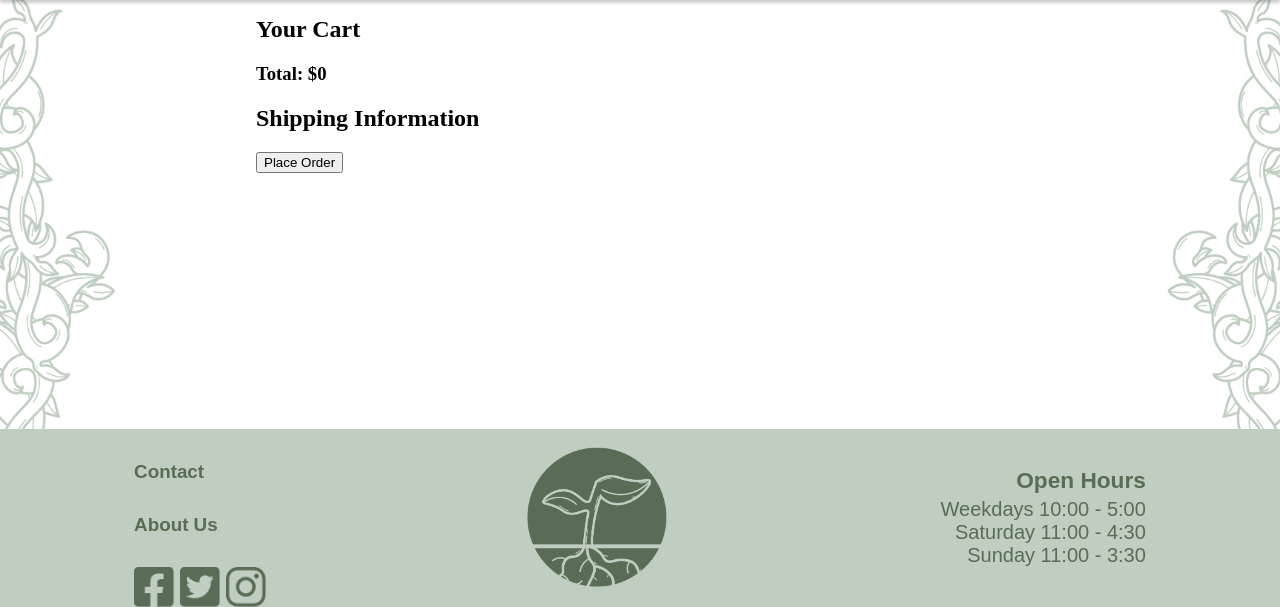
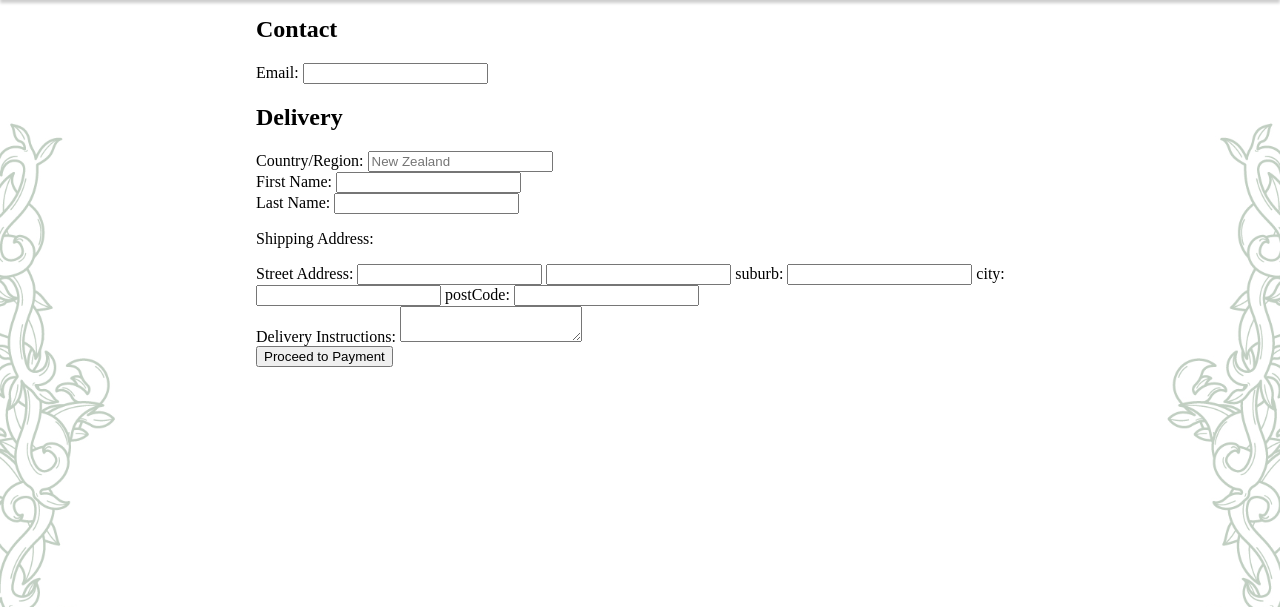
Before and after one commit to jesssssssssssss/plantpractise, a Flask app: page /checkout in a window 1280 px wide. Shown: the part 170-777 px from the top of the page. Run offline with Flask 3, Linux system fonts and the light colour scheme; a user stored in the database is signed in; some web fonts are replaced.

Commit message:
unstyled but working

```diff
--- a/1Plant Website/Plant Website/Website/templates/accountDetails.html
+++ b/1Plant Website/Plant Website/Website/templates/accountDetails.html
@@ -72,7 +72,7 @@
 
                 <div class="shipPayGroup">
                     <p class="detailsFlexLabel">Shipping Address:</p>
-                    {% if accountDetails.addressHouseNo == None or accountDetails.addressHouseNo == "None" %}
+                    {% if accountDetails.addressHouseNo == None or accountDetails.addressHouseNo == "None" or accountDetails.addressHouseNo == "" %}
                     <h2> - </h2>
                     {% else %}
                     <h2>{{ accountDetails.addressHouseNo }} {{accountDetails.addressStreetName }}, {{accountDetails.addressSuburb }}, {{accountDetails.addressCity }} {{accountDetails.addressPostCode }}</h2>
@@ -84,8 +84,8 @@
 
                 <div class="shipPayGroup">
                     <p class="detailsFlexLabel">Payment Details:</p>
-                    {% if accountDetails.paymentCardNo == None or accountDetails.paymentCardNo == "None" %}
-                    <h2></h2>
+                    {% if accountDetails.paymentCardNo == Null or accountDetails.paymentCardNo == "None" or accountDetails.paymentCardNo == "" %}
+                    <h2>---</h2>
                     {% else %}
                     <h2>Visa Debit </h2>
                     <h2>{{ masked_card }}</h2>
--- a/1Plant Website/Plant Website/Website/templates/checkout.html
+++ b/1Plant Website/Plant Website/Website/templates/checkout.html
@@ -5,22 +5,74 @@
     <link rel="stylesheet" href="{{ url_for('static', filename='css/checkout.css') }}">
 </head>
 <body>
+    {% with messages = get_flashed_messages(with_categories=true) %}
+        {% if messages %}
+            <ul class="message">
+                {% for category, message in messages %}
+                    <li class="{{category}}"> {{message}} </li>
+                {% endfor %}
+            </ul>
+        {% endif %}
+    {% endwith %}
+
     <h1>Checkout</h1>
     <form action="{{ url_for('views.checkout') }}" method="POST">
         <div>
-            <h2>Your Cart</h2>
-            {% for item in cartItems %}
-            <div>
-                <p>{{ item.shopproduct.name }} - {{ item.quantity }} x ${{ item.shopproduct.price }}</p>
+
+            <div class="contact">
+                <h2>Contact</h2>
+                <label for="email">Email:</label>
+                <input type="email" id="email" name="email" placeholder="{{ user.AccountDetails.email }}" required/>
             </div>
-            {% endfor %}
-            <h3>Total: ${{ totalAmount }}</h3>
+
+            <h2>Delivery</h2>
+            <label for="Country">Country/Region:</label>
+            <input type="text" id="email" name="email" placeholder="New Zealand" required/>
+
+            <div class="">
+                <label for="firstName">First Name:</label>
+                <input type="text" id="firstName" name="firstName" value="{{ user.AccountDetails.firstName }}" required/>
+            </div>
+
+            <div class="">
+                <label for="lastName">Last Name:</label>
+                {% if user.AccountDetails.lastName %}
+                <input type="text" id="lastName" name="lastName" value="{{ user.AccountDetails.lastName }}"/>
+                {% else %}
+                <input type="text" id="lastName" name="lastName" />
+                {% endif %}
+            </div>
+
+             <div class="">
+                <p class="">Shipping Address:</p>
+                {% if user.AccountDetails.addressHouseNo %}
+                <label for="streetAddress">Street Address:</label>
+                <input type="text" id="addressHouseNo" name="addressHouseNo" value="{{ user.AccountDetails.addressHouseNo }}"/>
+                <input type="text" id="addressStreetName" name="addressStreetName" value="{{user.AccountDetails.addressStreetName }}"/>
+                <label for="city">city:</label>
+                <input type="text" id="city" name="city" value="{{user.AccountDetails.city }}"/>
+                <label for="postCode">postCode:</label>
+                <input type="text" id="postCode" name="postCode" value="{{user.AccountDetails.postCode }}"/>
+                {% else %}
+                <label for="streetAddress">Street Address:</label>
+                <input type="text" id="addressHouseNo" name="addressHouseNo"/>
+                <input type="text" id="addressStreetName" name="addressStreetName"/>
+                <label for="suburb">suburb:</label>
+                <input type="text" id="addressSuburb" name="addressSuburb" />
+                <label for="city">city:</label>
+                <input type="text" id="addressCity" name="addressCity" />
+                <label for="postCode">postCode:</label>
+                <input type="text" id="addressPostCode" name="addressPostCode" />  {% endif %}
+            </div>
+
+            <div class="">
+                <label for="email">Delivery Instructions:</label>
+                <textarea type="text" id="deliveryInstr" name="deliveryInstr"></textarea>
+            </div>
+
         </div>
-        <div>
-            <h2>Shipping Information</h2>
-            <!-- Add fields for shipping information here -->
-        </div>
-        <button type="submit">Place Order</button>
+
+        <button type="submit">Proceed to Payment</button>
     </form>
 </body>
 {% endblock %}
--- a/1Plant Website/Plant Website/Website/templates/editAccountDetails.html
+++ b/1Plant Website/Plant Website/Website/templates/editAccountDetails.html
@@ -2,7 +2,6 @@
 {% block title %} Account Details {% endblock %}
 {% block content %}
 
-<br><br><br><br><br>
 <head>
     <meta charset="utf-8"/>
     <meta name ="viewport" content="width-device-width, initial-scale=1"/>
@@ -10,6 +9,7 @@
 </head>
 
 <body>
+    <br><br><br><br><br>
     <form method="POST" action="{{ url_for('views.editAccountDetails') }}">
         <div  class="errormsg" >
             {% with messages = get_flashed_messages(with_categories=true) %}
@@ -161,9 +161,6 @@
 
                 </div>
 
-
-
-
             </div>
         </div>
         <br>
--- a/1Plant Website/Plant Website/Website/views.py
+++ b/1Plant Website/Plant Website/Website/views.py
@@ -444,9 +444,50 @@ def checkout():
             item.shopproduct.stock -= item.quantity
             db.session.delete(item)
 
+            # Update account details
+            firstName = request.form['firstName']
+            lastName = request.form['lastName']
+            email = request.form['email']
+            addressHouseNo = request.form['addressHouseNo']
+            addressStreetName = request.form['addressStreetName']
+            addressSuburb = request.form['addressSuburb']
+            addressCity = request.form['addressCity']
+            addressPostCode = request.form['addressPostCode']
+            is_valid_address, addresserrormsg = validate_address(addressHouseNo, addressStreetName, addressSuburb, addressCity, addressPostCode)
+            if not firstName:
+                flash("First name is required.", category="error")
+
+            elif not email:
+                flash("Email is required.", category="error")
+
+            else:
+
+                if len(firstName) < 2:
+                    flash("First name must be at least 2 characters.", category="error")
+                    return redirect(url_for('views.checkout'))
+
+                elif len(lastName) < 2:
+                    flash("Last name must be at least 2 characters.", category="error")
+                    return redirect(url_for('views.checkout'))
+
+                elif not is_valid_address:
+                    flash(addresserrormsg, category='error')
+                    return redirect(url_for('views.checkout'))
+
+                else:
+
+                    accountDetails.firstName = firstName
+                    accountDetails.lastName = lastName
+                    accountDetails.email = email
+                    accountDetails.addressHouseNo = addressHouseNo
+                    accountDetails.addressStreetName = addressStreetName
+                    accountDetails.addressSuburb = addressSuburb
+                    accountDetails.addressCity = addressCity
+                    accountDetails.addressPostCode = addressPostCode
+
         db.session.commit()
-        flash('Order placed successfully', category='success')
-        return redirect(url_for('views.orderConfirmation', orderId=newOrder.id))
+        flash('Delivery details saved', category='success')
+        return redirect(url_for('views.payment', orderId=newOrder.id))
 
     else:
         userId = current_user.id
@@ -454,6 +495,61 @@ def checkout():
         totalAmount = sum(item.quantity * item.shopproduct.price for item in cartItems)
         return render_template('checkout.html', cartItems=cartItems, totalAmount=totalAmount, user=current_user)
 
+@views.route('/payment/<int:orderId>', methods=['GET', 'POST'])
+@login_required
+def payment(orderId):
+
+    order = Order.query.get_or_404(orderId)
+    userId = current_user.id
+    user = User.query.filter_by(id=userId).first()
+    orderItems = OrderItem.query.filter_by(orderId=orderId).all()
+    totalPrice = sum(item.price * item.quantity for item in orderItems)
+    totalQuantity = sum(item.quantity for item in orderItems)
+
+    accountDetails = db.session.query(AccountDetails).filter_by(userId=userId).first()
+
+    if accountDetails.paymentCardNo:
+        masked_card = "**** **** **** " + accountDetails.paymentCardNo[-4:]
+    else:
+        masked_card = None
+
+    if request.method == 'POST':
+
+        paymentMethod = request.form.get('paymentMethod')
+        if paymentMethod == 'card':
+            # Validate and process card payment
+            paymentCardNo = request.form.get('paymentCardNo')
+            paymentCardExp = request.form.get('paymentCardExp')
+            paymentCardCvc = request.form.get('paymentCardCvc')
+            paymentCardName = request.form.get('paymentCardName')
+            # Perform necessary validation and processing for card payment
+            if not paymentCardNo or not paymentCardExp or not paymentCardCvc or not paymentCardName:
+                flash('Please fill in all card details.', category='error')
+                return redirect(url_for('views.payment', orderId=orderId))
+            # Save payment details or process the payment
+
+        elif paymentMethod == 'giftcard':
+            # Validate and process gift card payment
+            giftCardNo = request.form.get('giftCardNo')
+            # Perform necessary validation and processing for gift card payment
+            if not giftCardNo:
+                flash('Please enter the gift card number.', category='error')
+                return redirect(url_for('views.payment', orderId=orderId))
+
+
+
+        flash('Order placed successfully', category='success')
+        return redirect(url_for('views.orderConfirmation', orderId=orderId))
+
+    return render_template('payment.html', order=order, user=current_user, orderItems=orderItems, totalPrice=totalPrice, totalQuantity=totalQuantity)
+
+
+
+
+            # Save gift card details or process the payment '''
+
+
+
 @views.route('/orderConfirmation/<int:orderId>', methods=['GET'])
 @login_required
 def orderConfirmation(orderId):
```
Also changed, not shown: 1Plant Website/Plant Website/Website/static/css/payment.css (added, +25 -0 lines), 1Plant Website/Plant Website/Website/templates/completeEdit.html (deleted, +0 -7 lines), 1Plant Website/Plant Website/Website/templates/payment.html (added, +114 -0 lines), 1Plant Website/Plant Website/Website/database.db.
